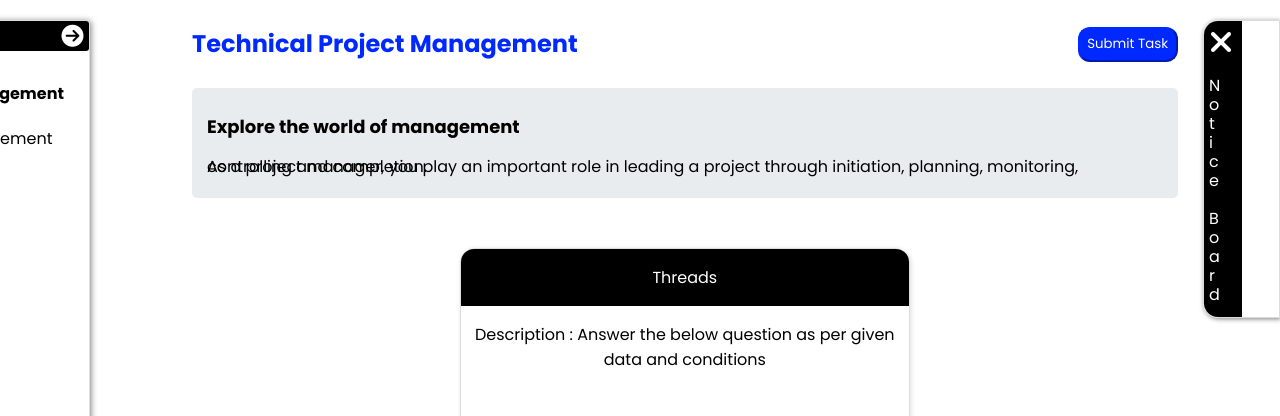
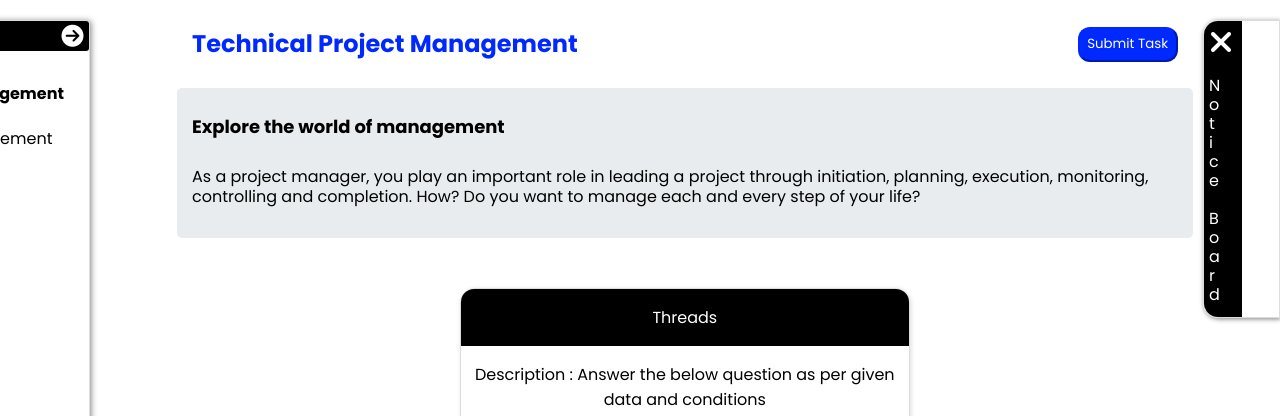
Before and after one commit to Harshjain09012004/DTProject, a plain HTML site: page Project1/index.html in a window 1280 px wide. Shown: the part 60-476 px from the top of the page. Drawn offline with Linux system fonts and the light colour scheme.

Commit message:
dynamic Content

```diff
--- a/Project1/index.css
+++ b/Project1/index.css
@@ -100,12 +100,13 @@ i{
     flex-direction: column;
     color: black;
     padding: 15px;
-    box-sizing: border-box;
     width: 100%;
     border-radius: 5px;
+    line-height: 20px;
+    background: #E9ECEF;
+}
+#tagline h4{
     line-height: 0px;
-    background: #E9ECEF;
-
 }
 #leftBar{
     height: 88vh;
--- a/Project1/index.html
+++ b/Project1/index.html
@@ -41,6 +41,7 @@
                 </ul>
             </div>
         </div>
+
         <div id="rightBar">
             <div id="front">
                 <i class="fa-solid fa-xmark" id="cross"></i>
@@ -63,20 +64,18 @@
 
             </div>
         </div>
+
         <div id="content">
             <div id="title">
-                <h3>Technical Project Management</h3>
+                <h3 id="titleHead"></h3>
                 <button type="button" class="submit">Submit Task</button>
             </div>
+
             <div id="tagline">
-                <h4>
-                    Explore the world of management
-                </h4>
-                <p>
-                    As a project manager, you play an important role in leading a project through initiation, planning, monitoring,
-                    controlling and completion.
-                </p>
+                <h4 id="taglineHead"></h4>
+                <p id="taglinePara"></p>
             </div>
+
             <div class="cardsSection">
                 <div class="cards" id="youtube">
                     <div class="cardNames">
@@ -258,6 +257,56 @@
             var rightBar = document.getElementById("rightBar");
             rightBar.style.opacity = 0;
         }
+
+        var data = {
+            "task_id": 18882,
+            "task_head":"Technical Project Management",
+            "task_title": "Explore the world of management",
+            "task_description": "As a project manager, you play an important role in leading a project through initiation, planning, execution, monitoring, controlling and completion. How? Do you want to manage each and every step of your life?",
+            "status": "notworkyet",
+            "assets": [
+                {
+                    "asset_id": 18883,
+                    "asset_title": "Technical Project Management",
+                    "asset_description": "Story of Alignment\r\nScope of Agility\r\nSpecific Accountable \r\nStaggering Approach\r\n\r\n",
+                    "asset_content": " https://www.youtube.com/embed/TiMRwri1xJ8",
+                    "asset_type": "display_asset",
+                    "asset_content_type": "video"
+                },
+                {
+                    "asset_id": 18884,
+                    "asset_title": "Threadbuild",
+                    "asset_description": "Watch the video and thread build, and jot out key threads while watching that video.",
+                    "asset_content": " ",
+                    "asset_type": "input_asset",
+                    "asset_content_type": "threadbuilder"
+                },
+                {
+                    "asset_id": 18885,
+                    "asset_title": "Structure you pointers ",
+                    "asset_description": "Write a 400-500 word article, from your thread. Publish your understanding, and showcase your learning to the entire world.",
+                    "asset_content": " ",
+                    "asset_type": "input_asset",
+                    "asset_content_type": "article"
+                },
+                {
+                    "asset_id": 18886,
+                    "asset_title": "4SA Method",
+                    "asset_description": "To explore more read more",
+                    "asset_content": " https://dtthon.deepthought.education/sharer?id=01aa3cff-db8e-8d9d-afc0-1671715937878",
+                    "asset_type": "display_asset",
+                    "asset_content_type": "article"
+                }
+            ]
+        }
+        var title = document.getElementById("titleHead");
+        title.append(data.task_head);
+
+        var title = document.getElementById("taglineHead");
+        title.append(data.task_title);
+
+        var title = document.getElementById("taglinePara");
+        title.append(data.task_description);
     </script>
 </body>
 </html>
```
